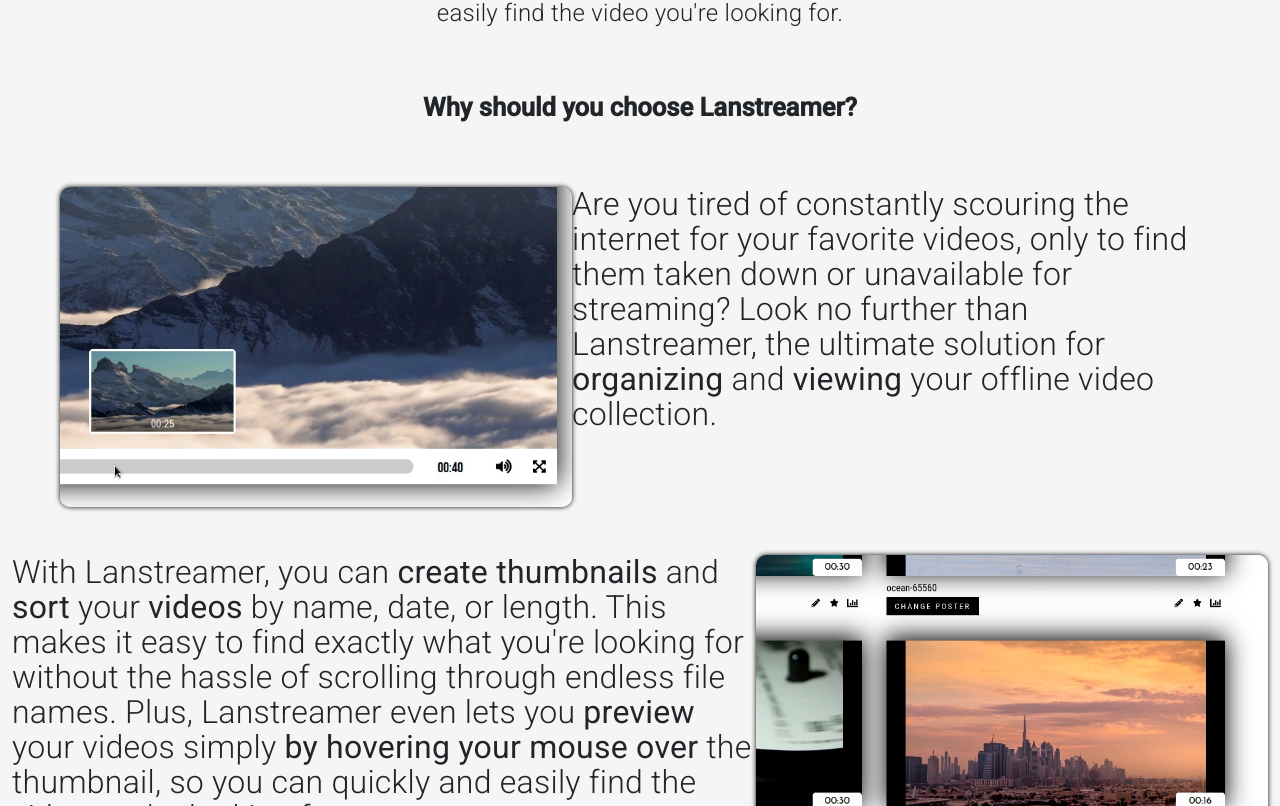
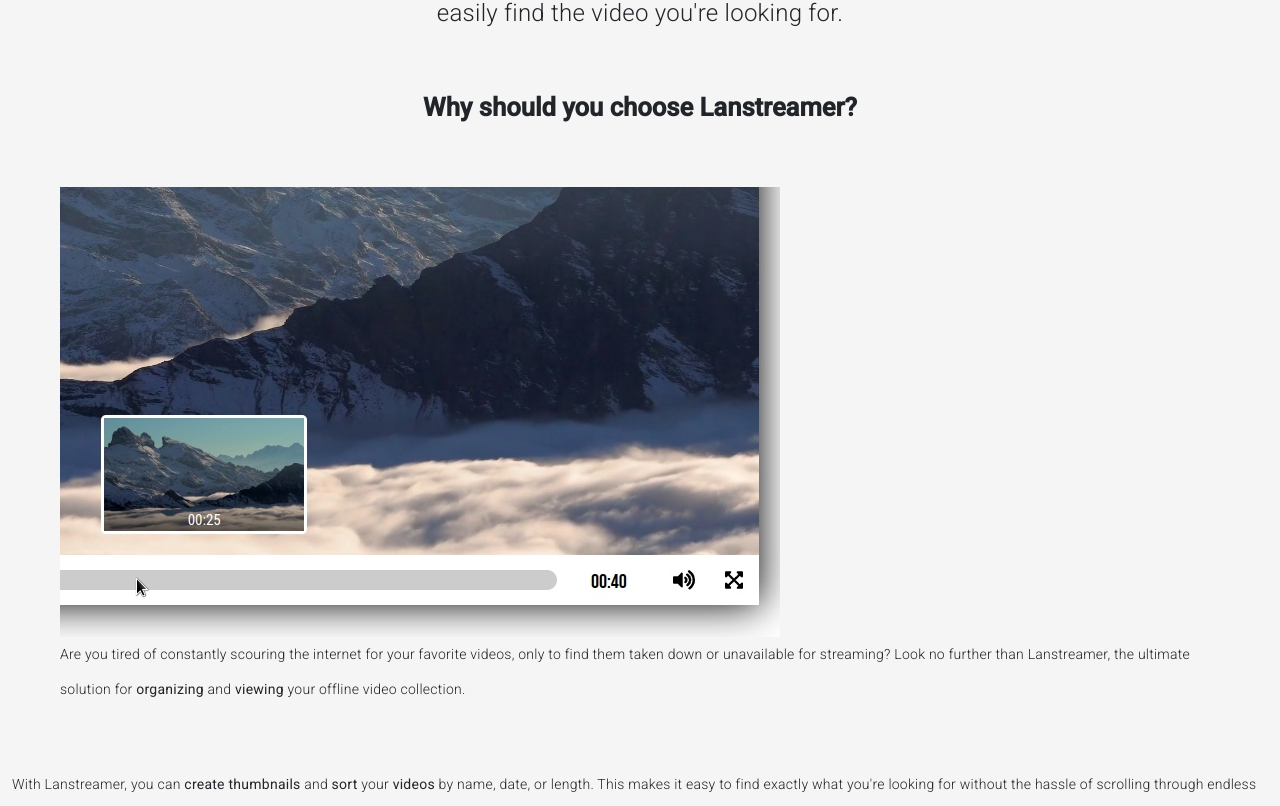
Before and after one commit to FijolKrzysztof/lanstreamer-web, an Angular app: page / in a window 1280 px wide. Shown: the part 794-1600 px from the top of the page. Built offline with nearby package versions, Linux system fonts and the light colour scheme; no server answers.

Commit message:
Home page - style

```diff
--- a/src/app/components/home-page/home-page.component.html
+++ b/src/app/components/home-page/home-page.component.html
@@ -3,7 +3,7 @@
   <div class="row justify-content-center">
     <div class="col-10">
 
-      <h1 class="title text-center">Introducing Lanstreamer - The Ultimate Offline Video Streaming Application!</h1>
+      <h1 class="title animation-1 text-center">Introducing Lanstreamer - The Ultimate Offline Video Streaming Application!</h1>
 
     </div>
   </div>
@@ -47,7 +47,7 @@
     </div>
   </div>
 
-  <h1 class="title text-center">About Lanstreamer</h1>
+  <h1 class="title animation-2 text-center">About Lanstreamer</h1>
 
   <div class="row">
     <div class="col m-5">
@@ -57,7 +57,7 @@
     </div>
   </div>
 
-  <h1 class="title text-center">Why should you choose Lanstreamer?</h1>
+  <h1 class="title animation-3 text-center">Why should you choose Lanstreamer?</h1>
 
   <div class="content-container p-md-5">
     <img class="image" src="assets/preview.jpg" alt="preview">
--- a/src/app/components/home-page/home-page.component.scss
+++ b/src/app/components/home-page/home-page.component.scss
@@ -1,29 +1,33 @@
 @import "node_modules/rfs/scss";
+
+@mixin show-animation($delay) {
+  opacity: 0;
+  animation-name: show;
+  animation-duration: 1s;
+  animation-delay: $delay;
+  animation-fill-mode: forwards;
+}
+
+@keyframes show {
+  from {opacity: 0;}
+  to {opacity: 1;}
+}
+
+$animation-gap: 0.3s;
 
 .container-fluid {
   background-color: #f5f5f5;
+}
 
-  h1 {
-
+.animation {
+  &-1 {
+    @include show-animation(calc($animation-gap * 0));
   }
-
-  .content-container {
-    display: flex;
-    justify-content: center;
-
-    .text {
-      @include font-size(2rem);
-      //font-size: 2em;
-      //line-height: 2rem;
-    }
-
-    .image {
-      border-radius: 10px;
-      box-shadow: 0 0 5px #000;
-      object-fit: contain;
-      width: 40vw;
-      height: fit-content;
-    }
+  &-2 {
+    @include show-animation(calc($animation-gap * 3));
+  }
+  &-3 {
+    @include show-animation(calc($animation-gap * 5));
   }
 }
 
@@ -35,6 +39,7 @@
 .download {
 
   &-container {
+    @include show-animation(calc($animation-gap * 1));
     @include padding(100px);
 
     border-radius: 10px;
@@ -55,18 +60,17 @@
 
   &-design {
 
-    &-outer {
-      display: flex;
-      justify-content: center;
-      width: 50%;
-    }
+    &-container {
+      @include show-animation(calc($animation-gap * 2));
 
-    &-container {
       position: relative;
       width: 450px;
 
       @media (max-width: 992px) {
         display: none;
+      }
+      @media (min-width: 1500px) {
+        transform: scale(1.2);
       }
     }
 
@@ -101,5 +105,6 @@
 }
 
 .about-text {
+  @include show-animation(calc($animation-gap * 4));
   @include font-size(1.5rem);
 }
```
